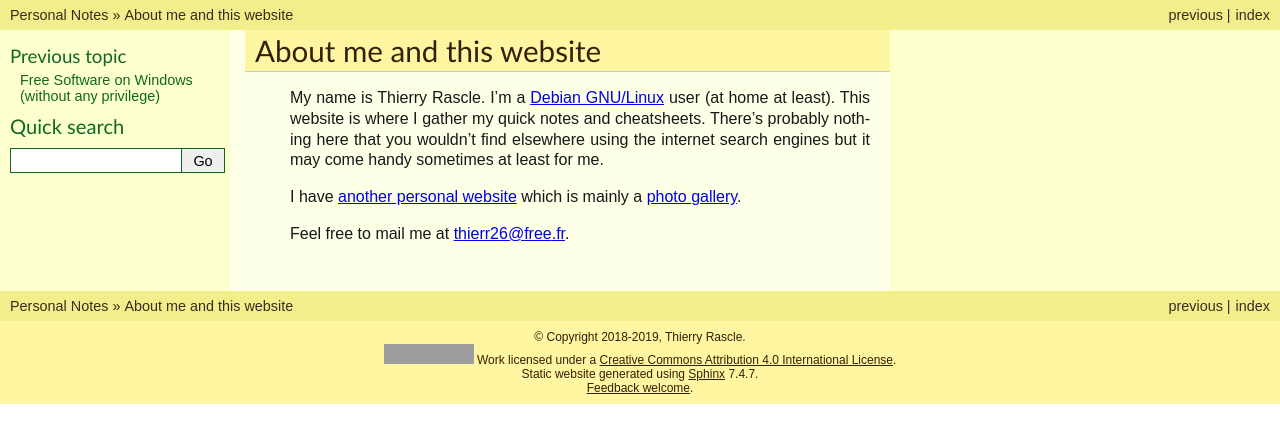
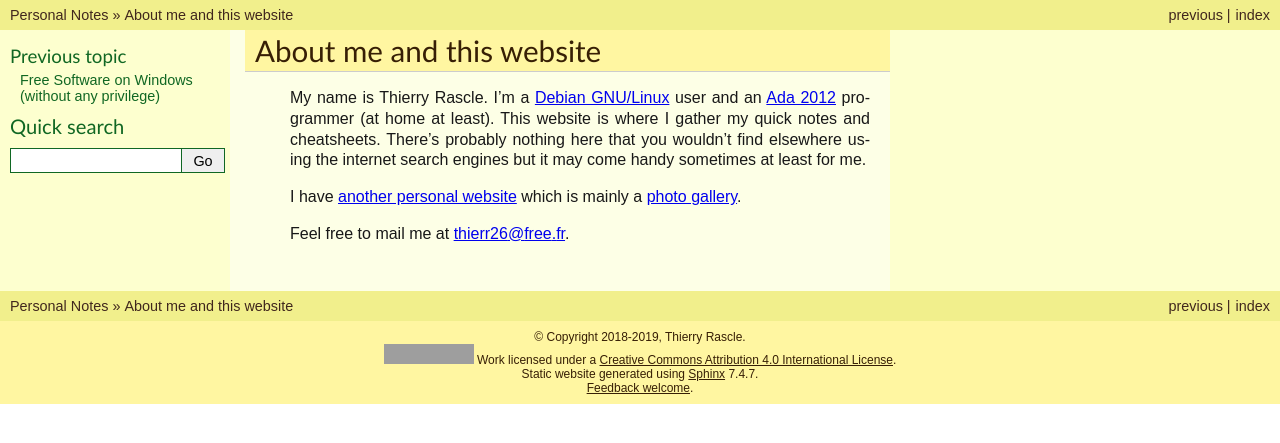
Before and after one commit to thierr26/thierr26_personal_notes_sphinx_sources, a Sphinx documentation site: the page built from source/about.rst, in a window 1280 px wide. Shown: the top 443 px of the page. Built offline with Sphinx 7.4.7, drawn with Linux system fonts in a browser that asks for light colours; grey boxes are pictures that could not be loaded.

Commit message:
Update the "About" page

```diff
--- a/source/about.rst
+++ b/source/about.rst
@@ -5,10 +5,10 @@ About me and this website
   single: about
 
 My name is Thierry Rascle. I'm a `Debian GNU/Linux <https://www.debian.org>`_
-user (at home at least). This website is where I gather my quick notes and
-cheatsheets. There's probably nothing here that you wouldn't find elsewhere
-using the internet search engines but it may come handy sometimes at least for
-me.
+user and an `Ada 2012 <https://www.ada2012.org>`_ programmer (at home at
+least). This website is where I gather my quick notes and cheatsheets. There's
+probably nothing here that you wouldn't find elsewhere using the internet
+search engines but it may come handy sometimes at least for me.
 
 I have `another personal website <http://thierr26.free.fr>`_ which is mainly a
 `photo gallery <http://thierr26.free.fr/photo.php>`_.
```
